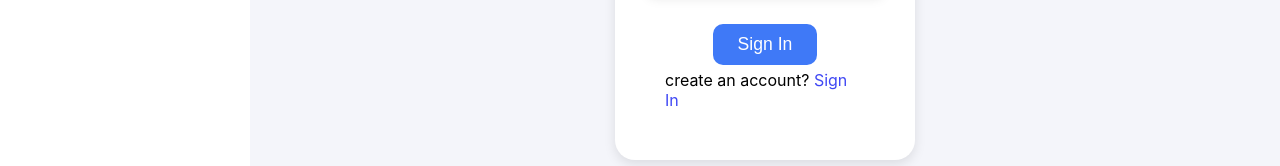
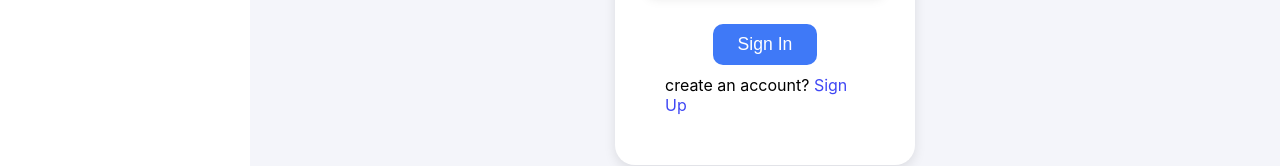
Before and after one commit to Mohammad-jf/next-todo-management, a Next.js app: page /signin in a window 1280 px wide. Shown: the part 499-665 px from the top of the page. Built offline with nearby package versions, Linux system fonts and the light colour scheme; no server answers.

Commit message:
completed

```diff
--- a/components/templates/SignInPage.jsx
+++ b/components/templates/SignInPage.jsx
@@ -57,8 +57,8 @@
       />
 
       <button onClick={signInHandler}>Sign In</button>
-      <p style={{ marginTop: "5px" }}>
-        create an account? <Link href="/signin">Sign In</Link>
+      <p style={{ marginTop: "10px" }}>
+        create an account? <Link href="/signup">Sign Up</Link>
       </p>
     </div>
   );
```
